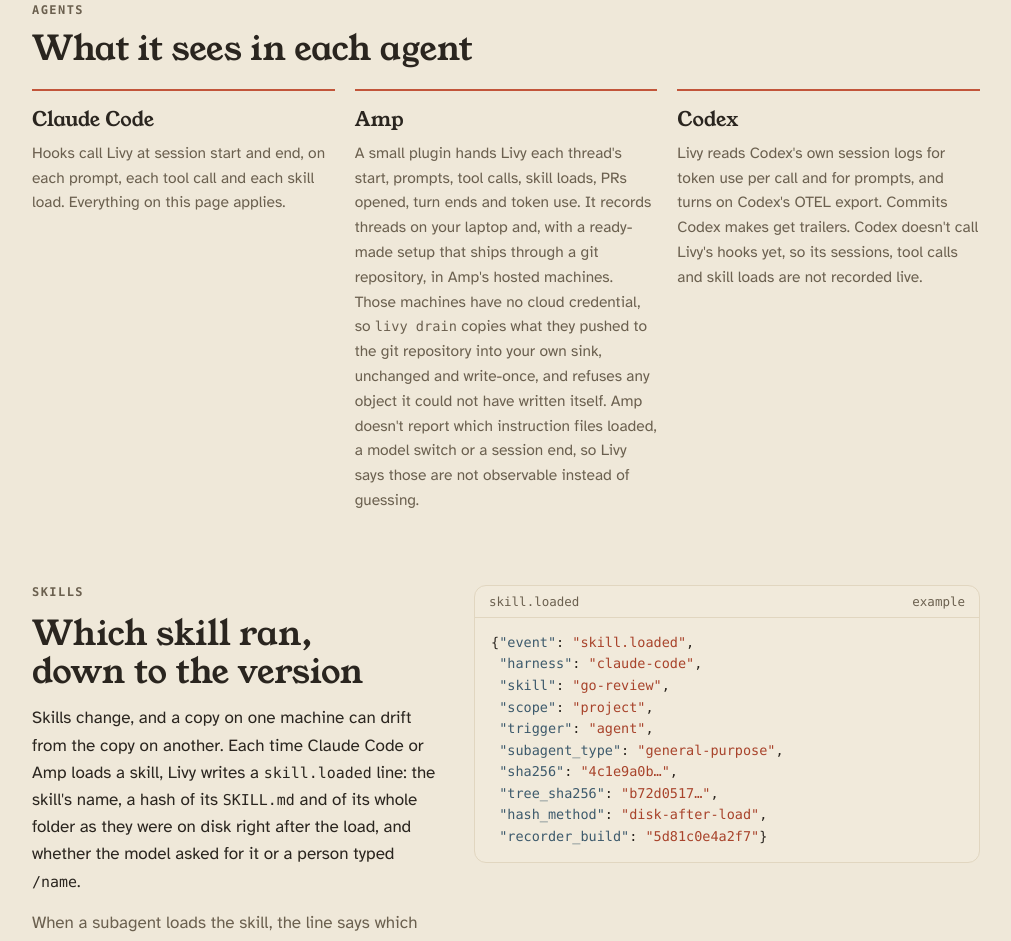
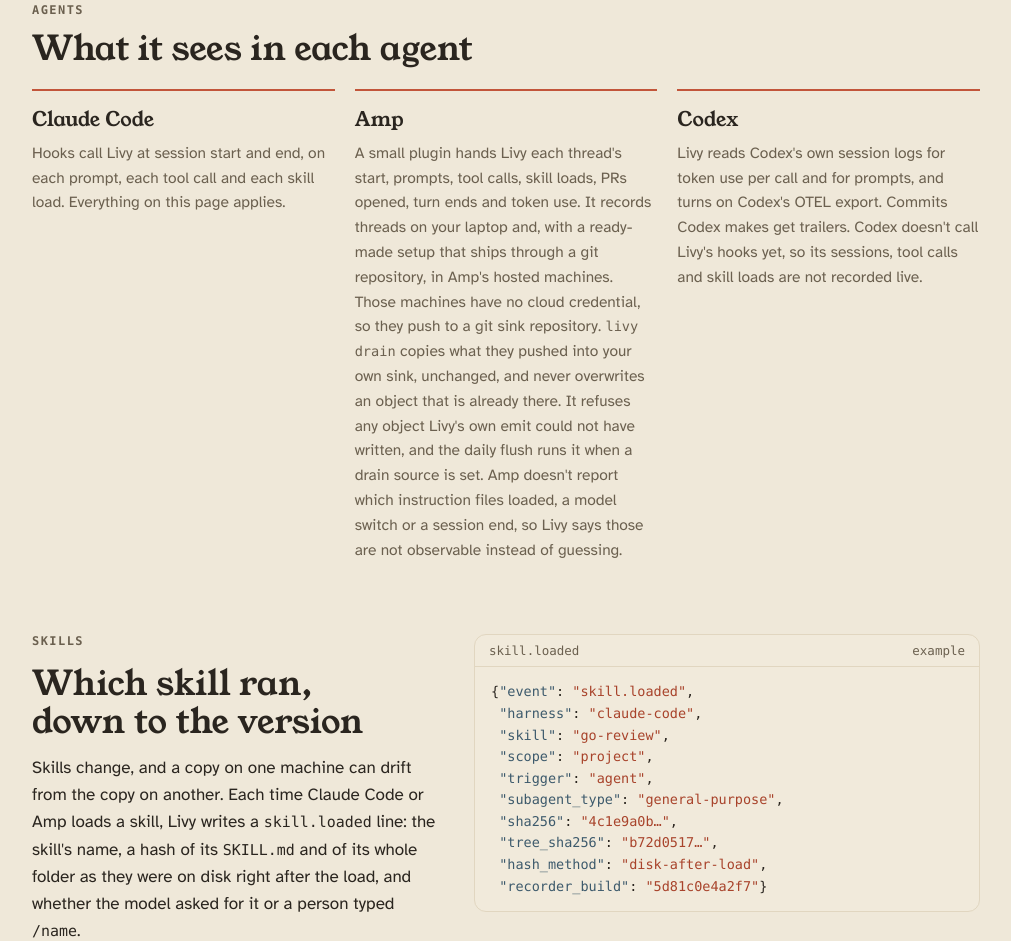
Before and after one commit to 0xbew/livy-site, a plain HTML site: page index.html in a window 1280 px wide. Shown: the part 1794-2735 px from the top of the page, without its empty margins (134-1145 px from the left). Drawn offline with Linux system fonts and the light colour scheme; a web font is replaced by a local one.

Commit message:
Livy page: drain wording
Co-Authored-By: Claude Sonnet 5.5 <noreply@anthropic.com>

```diff
--- a/index.html
+++ b/index.html
@@ -234,7 +234,7 @@ footer{border-top:1px solid var(--line);padding-top:22px;display:flex;justify-co
     </header>
     <div class="rules">
       <div class="rule"><b>Claude Code</b><p>Hooks call Livy at session start and end, on each prompt, each tool call and each skill load. Everything on this page applies.</p></div>
-      <div class="rule"><b>Amp</b><p>A small plugin hands Livy each thread's start, prompts, tool calls, skill loads, PRs opened, turn ends and token use. It records threads on your laptop and, with a ready-made setup that ships through a git repository, in Amp's hosted machines. Those machines have no cloud credential, so <code>livy drain</code> copies what they pushed to the git repository into your own sink, unchanged and write-once, and refuses any object it could not have written itself. Amp doesn't report which instruction files loaded, a model switch or a session end, so Livy says those are not observable instead of guessing.</p></div>
+      <div class="rule"><b>Amp</b><p>A small plugin hands Livy each thread's start, prompts, tool calls, skill loads, PRs opened, turn ends and token use. It records threads on your laptop and, with a ready-made setup that ships through a git repository, in Amp's hosted machines. Those machines have no cloud credential, so they push to a git sink repository. <code>livy drain</code> copies what they pushed into your own sink, unchanged, and never overwrites an object that is already there. It refuses any object Livy's own emit could not have written, and the daily flush runs it when a drain source is set. Amp doesn't report which instruction files loaded, a model switch or a session end, so Livy says those are not observable instead of guessing.</p></div>
       <div class="rule"><b>Codex</b><p>Livy reads Codex's own session logs for token use per call and for prompts, and turns on Codex's OTEL export. Commits Codex makes get trailers. Codex doesn't call Livy's hooks yet, so its sessions, tool calls and skill loads are not recorded live.</p></div>
     </div>
   </section>
```
